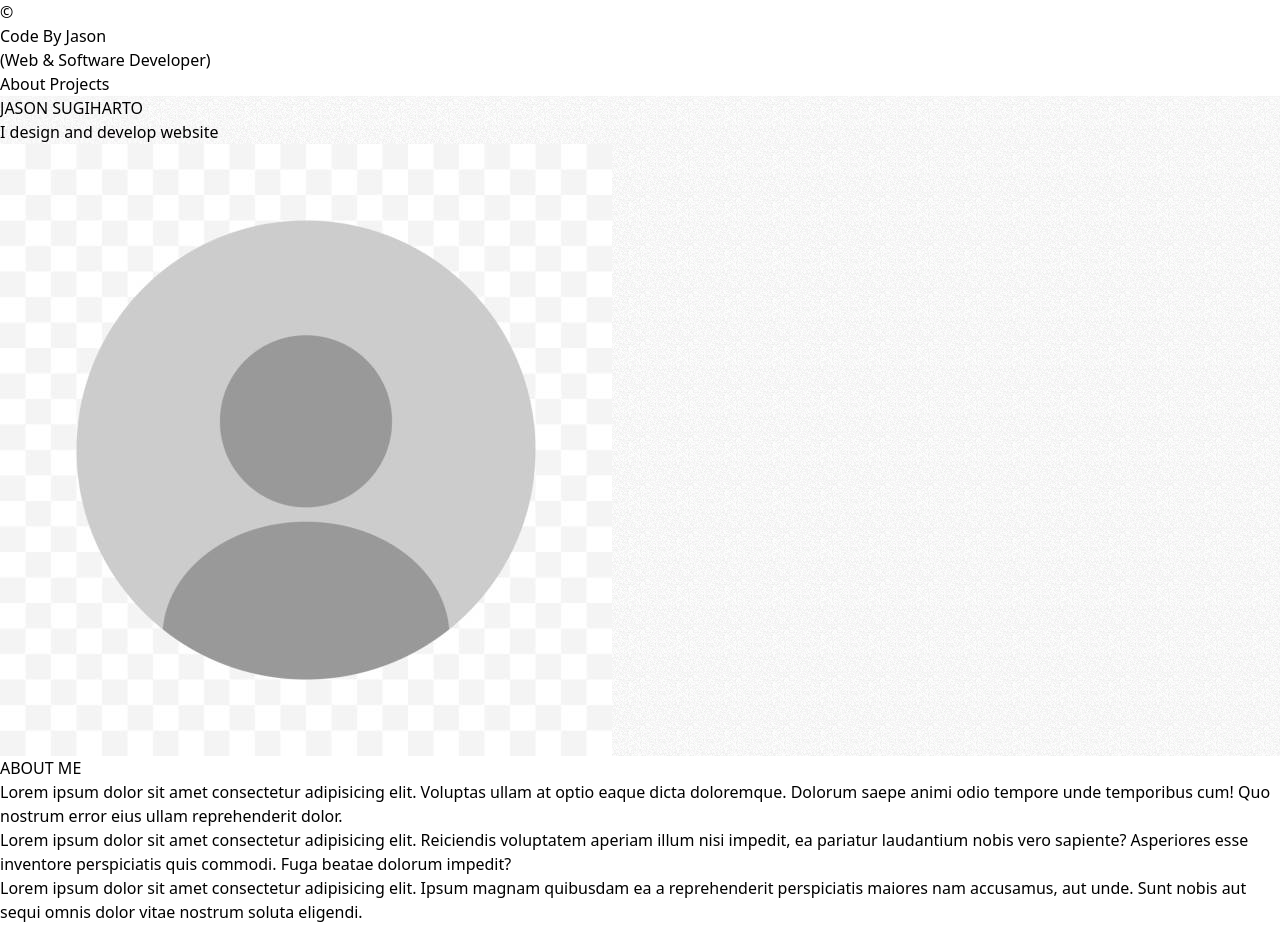
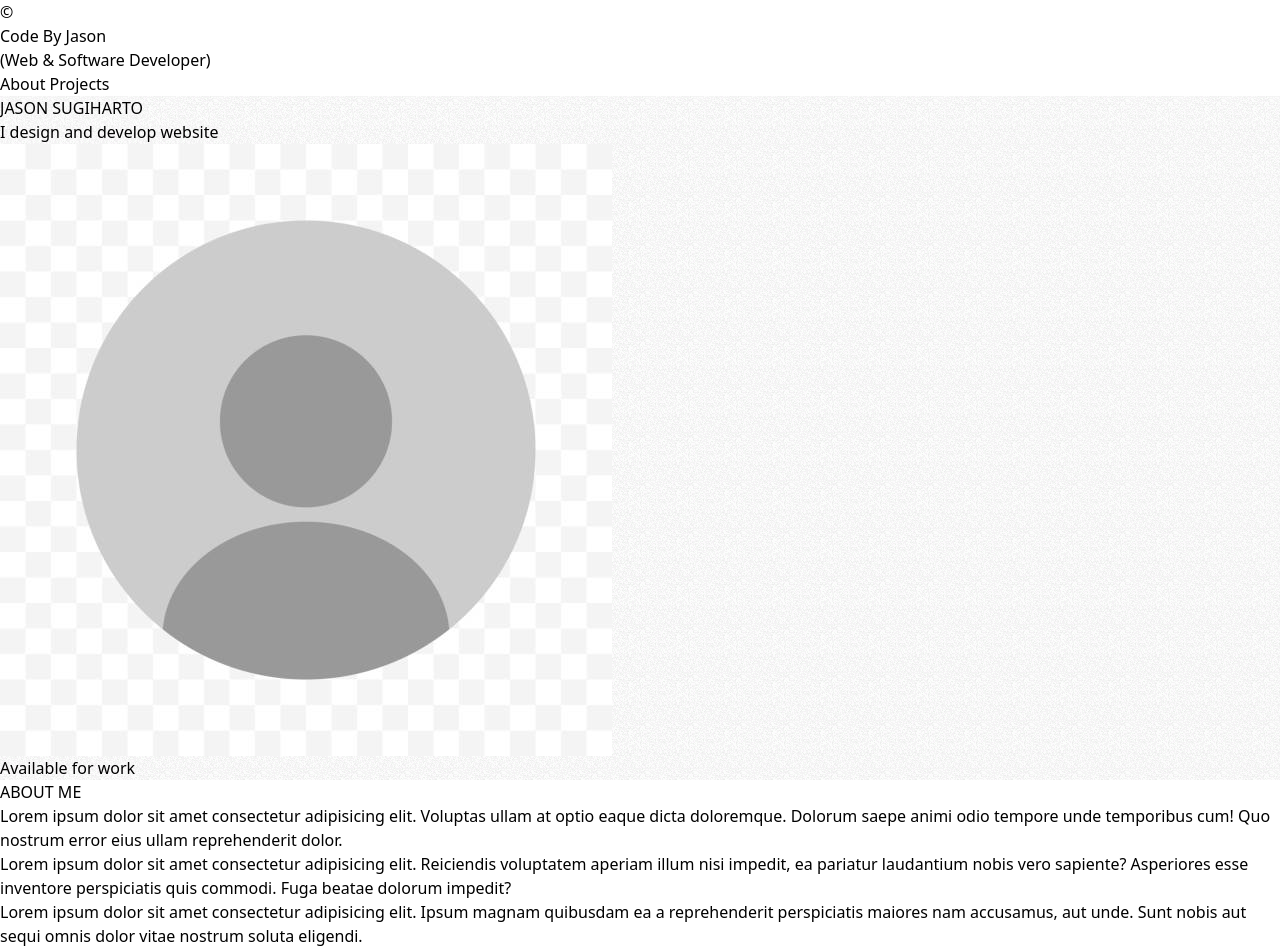
Before and after one commit to Jell13/jason-sugiharto-portfolio, a React (Vite) app: page / in a window 1280 px wide. Before the commit the page ends 924 px from the top, so only its background shows below. Built offline with nearby package versions, Linux system fonts and the light colour scheme.

Commit message:
added grid in the hero.jsx

```diff
--- a/src/sections/Hero.jsx
+++ b/src/sections/Hero.jsx
@@ -30,7 +30,7 @@
       <motion.div
       style={{y: translate}}
       className='w-full h-full flex justify-center items-center px-10'>
-        <div className='w-full flex flex-col items-center justify-center gap-3'>
+        <div className='w-full flex flex-col items-center justify-center gap-3 mt-20'>
             <div>
               {"JASON SUGIHARTO".split("").map((letter, i) => (
                 <motion.span
@@ -41,17 +41,22 @@
                   duration: DURATION,
                   delay: STAGGER * i
                 }}
-                className='md:text-8xl text-3xl font-semibold tracking-tighter'>
+                className='md:text-[7rem] text-3xl font-semibold tracking-tighter'>
                   {letter}
                 </motion.span>
               ))}
             </div>
-            <div className='w-full relative flex gap-10 justify-center'>
-              <div className='flex flex-col col-span-4 justify-center items-center'>
+            <div className='w-full mt-10 relative grid grid-cols-12 justify-between'>
+              <div className='flex col-span-4 flex-col justify-center items-center'>
                 <p>I design and develop website</p>
               </div>
-              <div className='w-[300px] mt-10'>
-                <motion.img layoutId='main-image' transition={{ease: [0.17, 0.67, 0.83, 0.67], duration: 1.3}} className='object-contain' src={myHero}/>
+              <div className='col-span-4 flex justify-center items-center'>
+                <motion.img layoutId='main-image' transition={{ease: [0.17, 0.67, 0.83, 0.67], duration: 1.3}} className='object-contain w-[300px]' src={myHero}/>
+              </div>
+              <div className='flex flex-col items-end col-span-4 justify-end'>
+                <div>
+                  <p>Available for work</p>
+                </div>
               </div>
             </div>
         </div>
```
